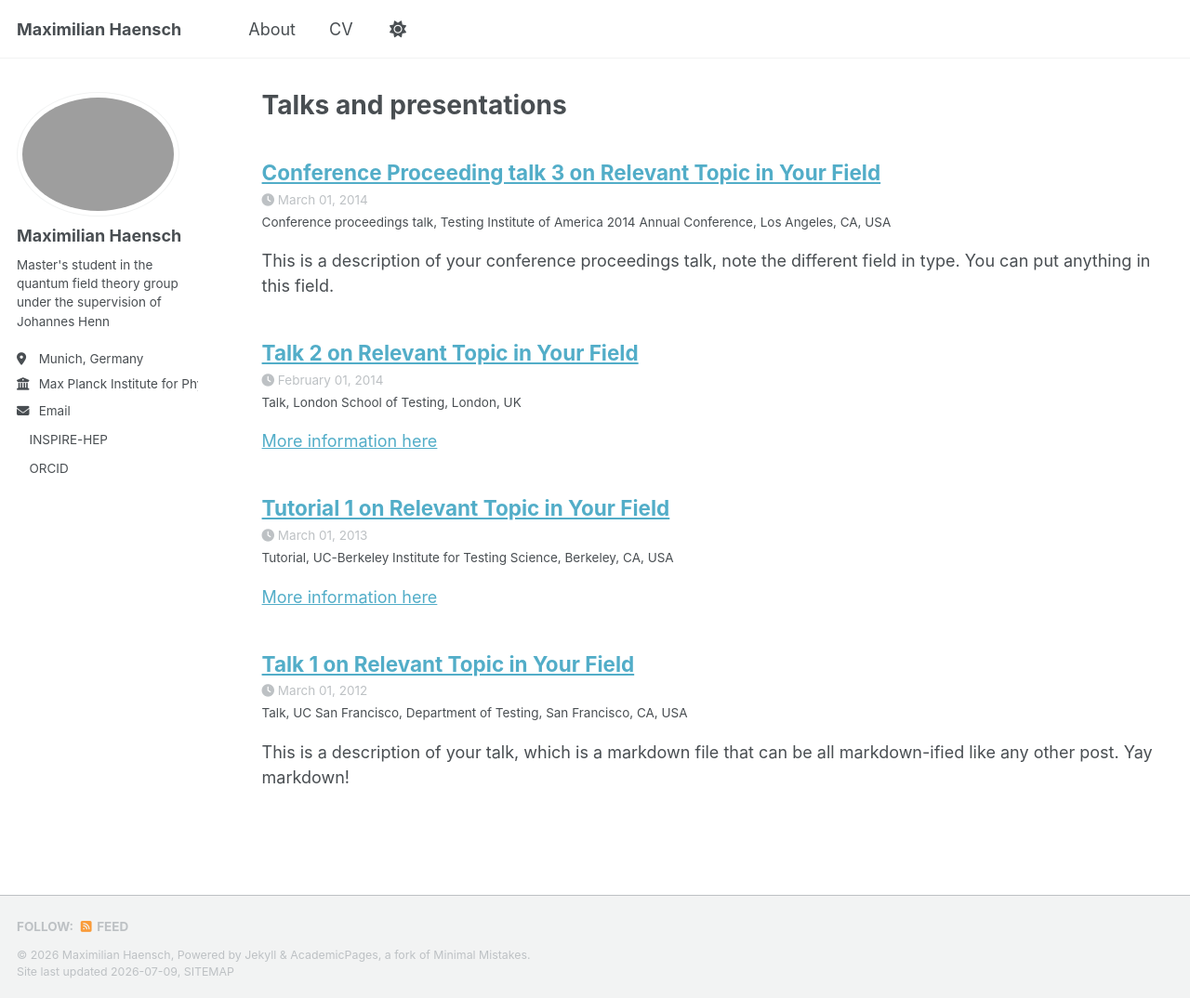
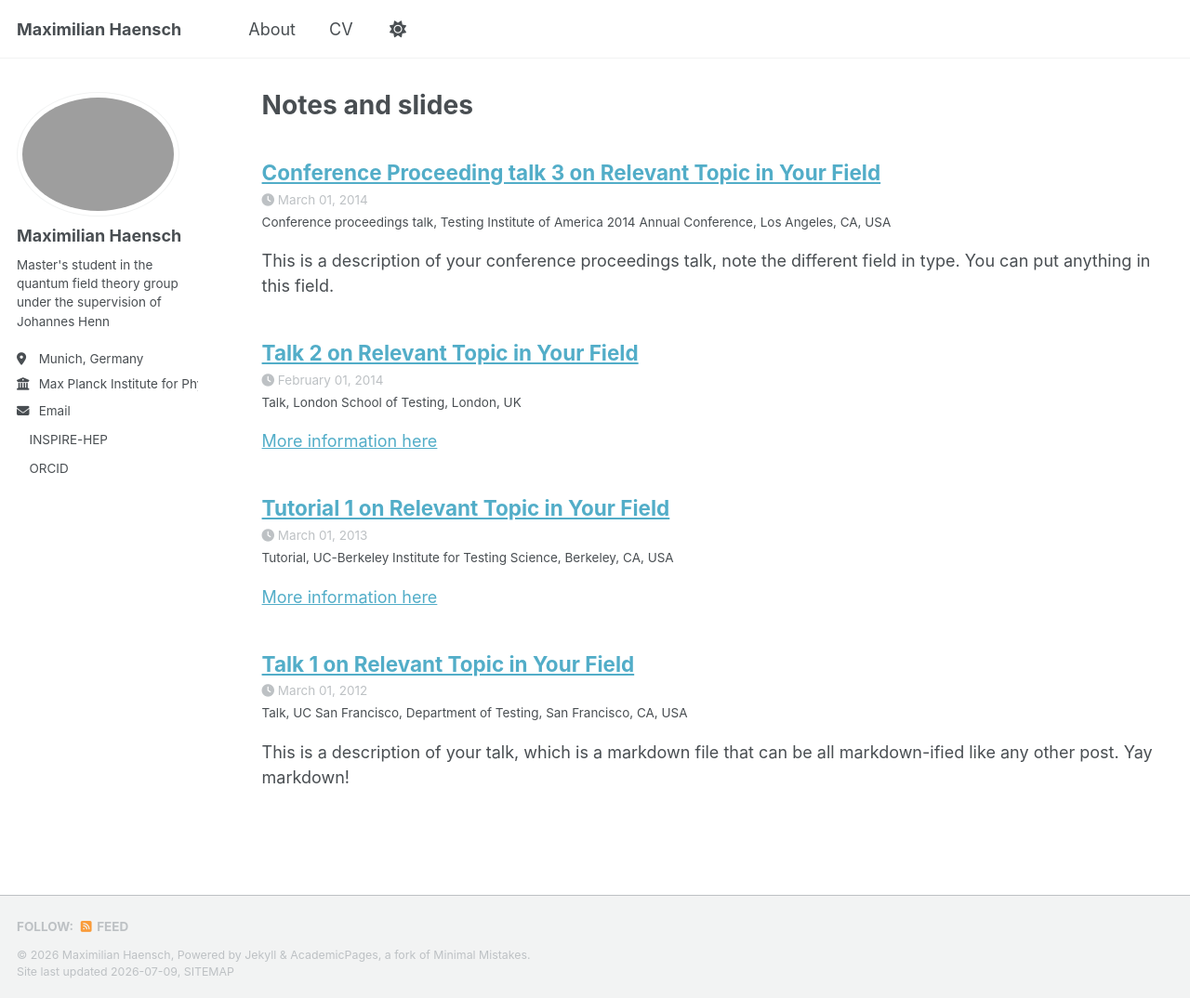
Before and after one commit to maximilianhaensch/maximilianhaensch.github.io, a Jekyll site: the page built from _pages/talks.html, in a window 1280 px wide and 1074 px high. Shown: the whole window at 93% size. Built offline with Jekyll 4.4.1, drawn with Linux system fonts in a browser that asks for light colours; a style sheet for code colours, icons or effects is not loaded.

Commit message:
Update talks.html

```diff
--- a/_pages/talks.html
+++ b/_pages/talks.html
@@ -1,13 +1,13 @@
 ---
 layout: archive
-title: "Talks and presentations"
-permalink: /talks/
+title: "Notes and slides"
+permalink: /notes/
 author_profile: true
 ---
 
 {% if site.talkmap_link == true %}
 
-<p style="text-decoration:underline;"><a href="/talkmap.html">See a map of all the places I've given a talk!</a></p>
+%<p style="text-decoration:underline;"><a href="/talkmap.html">See a map of all the places I've given a talk!</a></p>%
 
 {% endif %}
 
```
